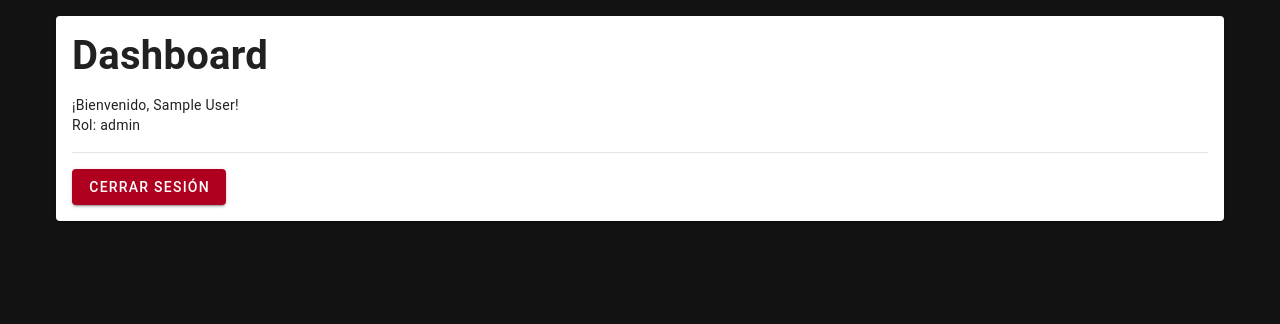
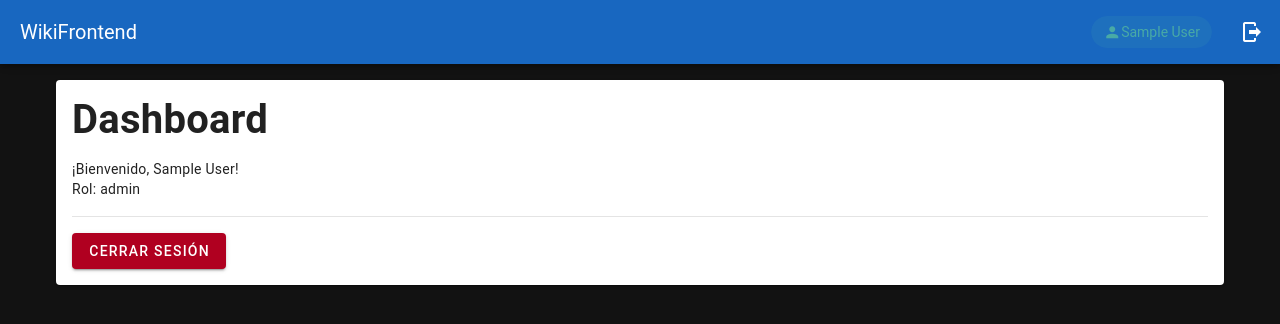
Before and after one commit to PracticaProfesionalizante/WikiFrontend, a Vue app: page /dashboard in a window 1280 px wide. Shown: the top 324 px of the page. Built offline with nearby package versions, Linux system fonts and the light colour scheme; sample sign-in values are in the browser's storage.

Commit message:
feat: integrar sistema de autenticación en App.vue
- Agregar estructura v-app de Vuetify
- Añadir barra de navegación con información del usuario y logout
- Agregar overlay de carga global
- Mostrar notificaciones de error con snackbar
- Inicializar autenticación al montar la app

```diff
--- a/src/App.vue
+++ b/src/App.vue
@@ -1,17 +1,129 @@
 <template>
-  <router-view />
+  <!-- Aplicación principal de Vuetify -->
+  <v-app>
+    <!-- Barra de navegación superior -->
+    <v-app-bar
+      v-if="authStore.isAuthenticated"
+      app
+      color="primary"
+      dark
+    >
+      <v-app-bar-title>WikiFrontend</v-app-bar-title>
+
+      <v-spacer></v-spacer>
+
+      <!-- Información del usuario -->
+      <v-chip
+        v-if="authStore.user"
+        class="mr-4"
+        color="secondary"
+      >
+        <v-icon left>mdi-account</v-icon>
+        {{ authStore.user.name || authStore.user.email }}
+      </v-chip>
+
+      <!-- Botón de logout -->
+      <v-btn
+        icon
+        @click="logout"
+        title="Cerrar Sesión"
+      >
+        <v-icon>mdi-logout</v-icon>
+      </v-btn>
+    </v-app-bar>
+
+    <!-- Contenido principal -->
+    <v-main>
+      <!-- Loading global -->
+      <v-overlay
+        v-if="authStore.loading && !authStore.isAuthenticated"
+        class="align-center justify-center"
+      >
+        <v-progress-circular
+          indeterminate
+          size="64"
+          color="primary"
+        ></v-progress-circular>
+        <div class="mt-4 text-center">
+          <p>Verificando autenticación...</p>
+        </div>
+      </v-overlay>
+
+      <!-- Router view para las páginas -->
+      <router-view />
+    </v-main>
+
+    <!-- Snackbar para notificaciones globales -->
+    <v-snackbar
+      v-model="showError"
+      color="error"
+      timeout="5000"
+      top
+    >
+      {{ authStore.error }}
+      <template v-slot:actions>
+        <v-btn
+          color="white"
+          variant="text"
+          @click="clearError"
+        >
+          Cerrar
+        </v-btn>
+      </template>
+    </v-snackbar>
+  </v-app>
 </template>
 
-<script>
-export default {
-  name: 'App',
+<script setup>
+import { computed, onMounted } from 'vue'
+import { useAuthStore } from '@/stores/auth'
+
+// Store de autenticación
+const authStore = useAuthStore()
+
+// Computed para mostrar errores
+const showError = computed({
+  get: () => !!authStore.error,
+  set: () => authStore.clearError()
+})
+
+// Función para logout
+const logout = async () => {
+  await authStore.logout()
 }
+
+// Función para limpiar errores
+const clearError = () => {
+  authStore.clearError()
+}
+
+// Inicializar autenticación al montar el componente
+onMounted(async () => {
+  // Solo inicializar si hay tokens pero no hay usuario
+  if (authStore.accessToken && !authStore.user) {
+    try {
+      await authStore.initializeAuth()
+    } catch (error) {
+      console.warn('Error al inicializar autenticación:', error)
+    }
+  }
+})
 </script>
 
 <style>
+/* Estilos globales */
 body {
   margin: 0;
   font-family: 'Roboto', sans-serif;
-  background-color: #121212;
+}
+
+/* Tema oscuro por defecto */
+.v-application {
+  background: #121212 !important;
+}
+
+/* Estilos para el overlay de loading */
+.v-overlay .v-progress-circular {
+  margin-bottom: 16px;
 }
 </style>
```
